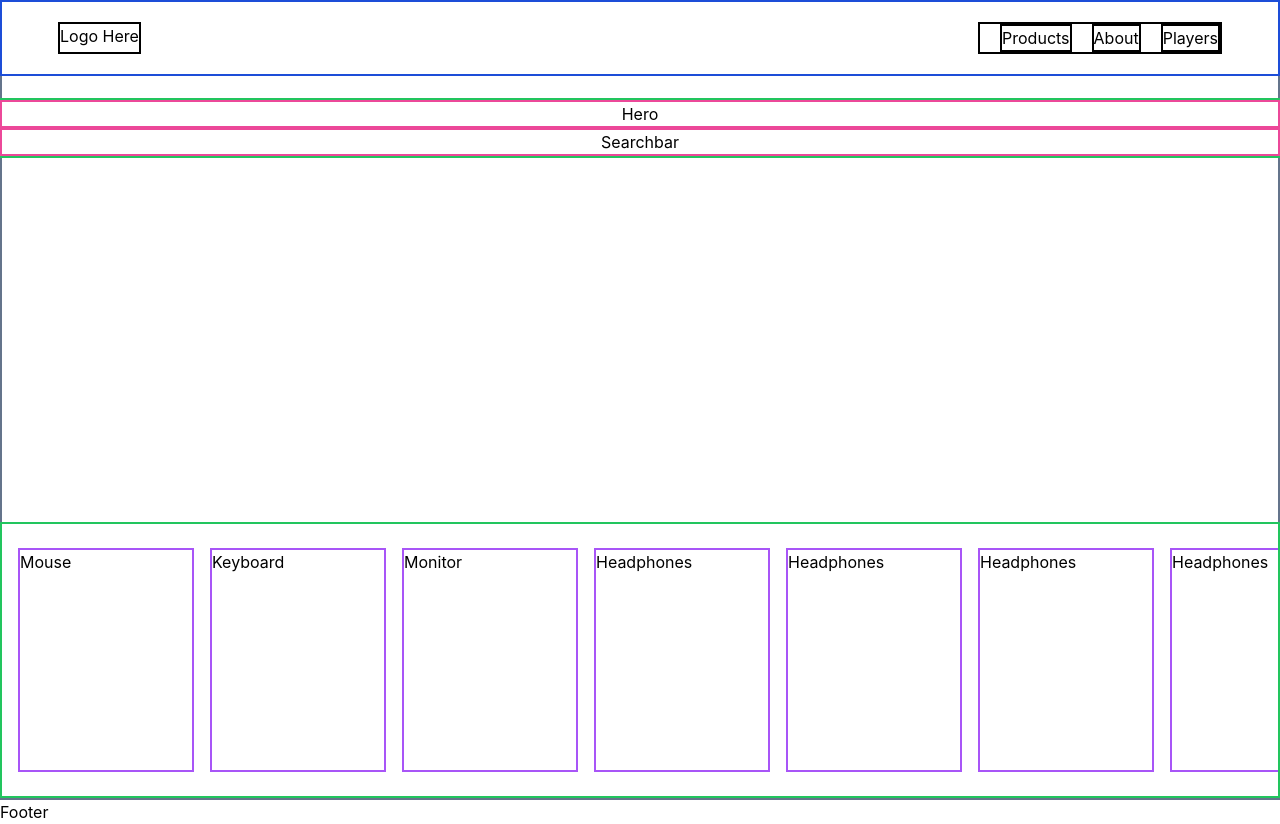
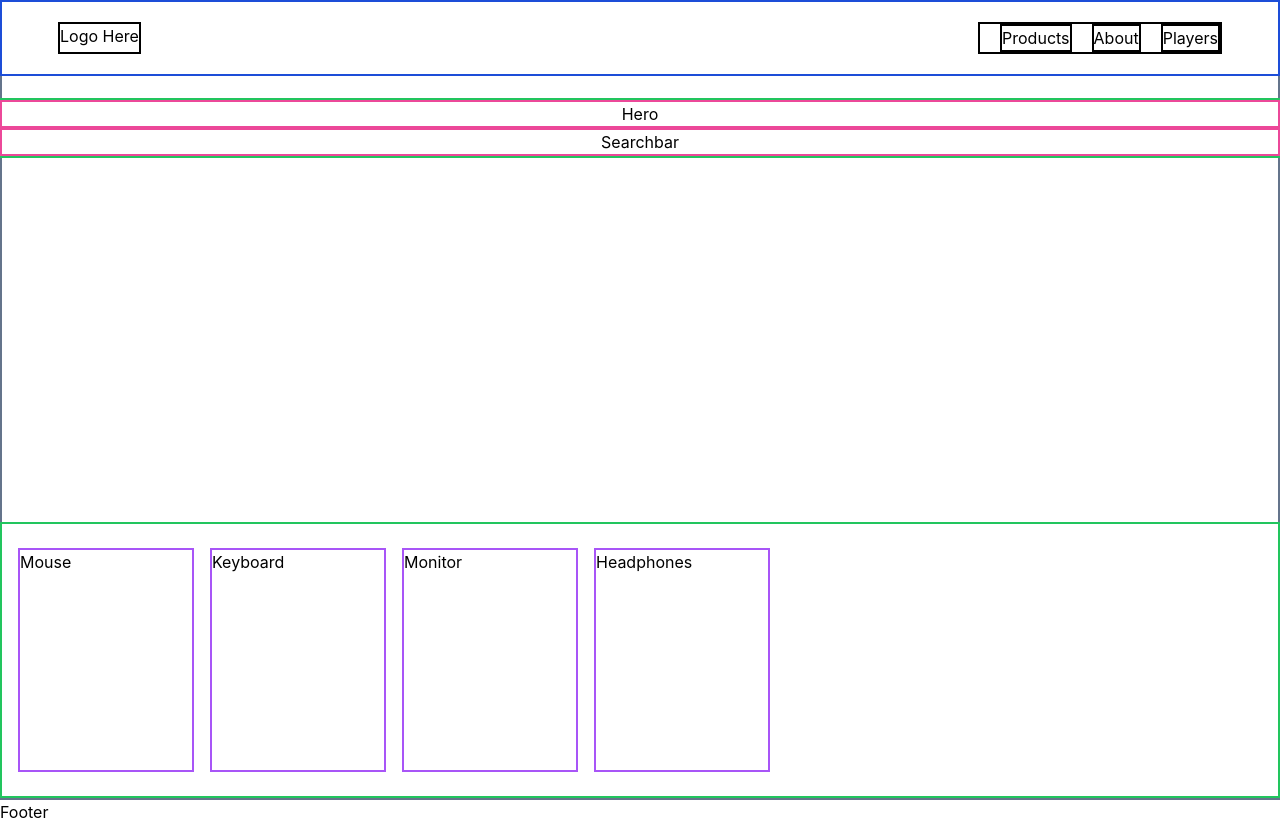
Before and after one commit to liucidity/gamer-gear, a Next.js app: page /home in a window 1280 px wide. Built offline with nearby package versions, Linux system fonts and the light colour scheme; what prettier-plugin-tailwindcss would draw is missing.

Commit message:
testing: reduced product numbers for carousel

```diff
--- a/pages/home/index.tsx
+++ b/pages/home/index.tsx
@@ -25,54 +25,6 @@ const topProducts = [
     type: "Headphones",
     id: "id4",
   },
-  {
-    type: "Headphones",
-    id: "id5",
-  },
-  {
-    type: "Headphones",
-    id: "id6",
-  },
-  {
-    type: "Headphones",
-    id: "id7",
-  },
-  {
-    type: "Headphones",
-    id: "id8",
-  },
-  {
-    type: "Headphones",
-    id: "id9",
-  },
-  {
-    type: "Headphones",
-    id: "id10",
-  },
-  {
-    type: "Headphones",
-    id: "id11",
-  },
-  {
-    type: "Headphones",
-    id: "id12",
-  },
-  {
-    type: "Headphones",
-    id: "id13",
-  },
-  {
-    type: "Headphones",
-    id: "id14",
-  },
-  {
-    type: "Headphones",
-    id: "id15",
-  },
-  {
-    type: "Headphones",
-    id: "id16",
-  },
 ];
 
 const Home = ({ children }: Props) => {
```
